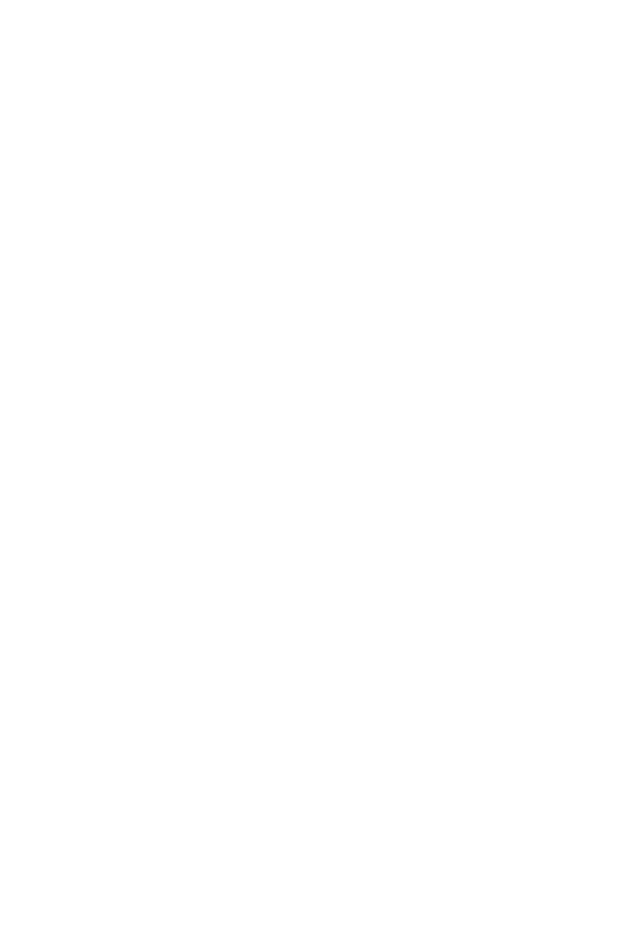
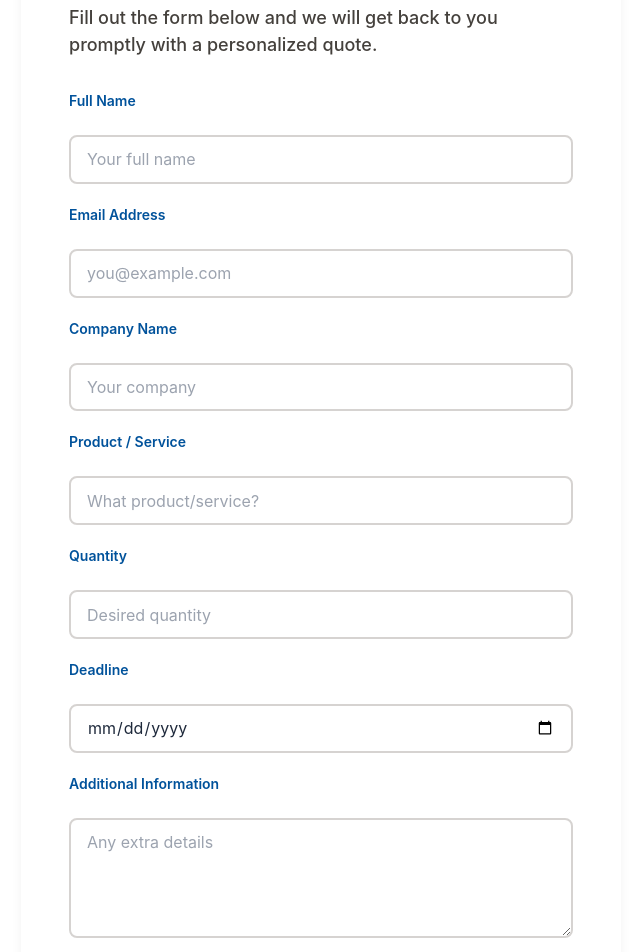
Before and after one commit to Johnaustin82/hilsourcenter, a React (Vite) app: page /submit in a window 1280 px wide. Before the commit this address had no page. Shown: the part 160-1112 px from the top of the page, without its empty margins (319-959 px from the left). Before the commit the page ends 800 px from the top, so only its background shows below. Built offline with nearby package versions, Linux system fonts and the light colour scheme.

Commit message:
adds submit quote page

```diff
--- a/src/App.jsx
+++ b/src/App.jsx
@@ -4,6 +4,7 @@
 import { BrowserRouter as Router, Routes, Route } from 'react-router-dom';
 import Homepage from './components/Homepage/Homepage'
 import LoginSignupPage from './components/Login'
+import RfqSubmissionPage from './components/Homepage/SubmitRfq';
 
 
 function App() {
@@ -15,6 +16,7 @@
         <Routes>
           <Route path='/' element={<Homepage/>}/>
           <Route path='/login' element={<LoginSignupPage/>}/>
+          <Route path="/submit" element={<RfqSubmissionPage />} />
         </Routes>
       </Router>
 
--- a/src/components/Homepage/Homepage.jsx
+++ b/src/components/Homepage/Homepage.jsx
@@ -23,7 +23,11 @@
     navigate("/login");
   }
 
+  // Navigate to RFQ submission page
+  const handleSubmitRFQ = () => {
+    navigate("/submit"); // Adjust the path as necessary
 
+  }
   const rfqData = [
     {
       id: 101,
@@ -267,6 +271,7 @@
                     key={link}
                     href="#"
                     className="bg-blue-900 text-white px-4 py-3 rounded-lg font-semibold text-center hover:bg-blue-800 hover:-translate-y-1 transition-all duration-300 shadow-md"
+                    onClick={link === "Submit RFQ" ? handleSubmitRFQ : null}
                   >
                     {link}
                   </a>
@@ -432,7 +437,7 @@
                     </div>
 
                     {rfq.status === "Open" ? (
-                      <button className="w-full bg-gradient-to-r from-yellow-400 to-yellow-300 text-blue-900 py-3 rounded-lg font-semibold hover:scale-105 transition-transform shadow-lg">
+                      <button  onClick={handleSubmitRFQ} className="w-full bg-gradient-to-r from-yellow-400 to-yellow-300 text-blue-900 py-3 rounded-lg font-semibold hover:scale-105 transition-transform shadow-lg">
                         Submit Quote
                       </button>
                     ) : (
--- /dev/null
+++ b/src/components/Homepage/SubmitRfq.jsx
@@ -0,0 +1,238 @@
+import React, { useState } from "react";
+
+export default function RfqSubmissionPage() {
+  const [formData, setFormData] = useState({
+    fullName: "",
+    email: "",
+    company: "",
+    product: "",
+    quantity: "",
+    deadline: "",
+    additionalInfo: "",
+  });
+
+  const [submitted, setSubmitted] = useState(false);
+
+  function handleChange(e) {
+    const { name, value } = e.target;
+    setFormData((prev) => ({ ...prev, [name]: value }));
+  }
+
+  function handleSubmit(e) {
+    e.preventDefault();
+    // For now just simulate submission
+    setSubmitted(true);
+  }
+
+  return (
+    <div className="rfq-page">
+      <div className="rfq-container">
+        <h1 className="rfq-title">Request a Quote</h1>
+        <p className="rfq-subtitle">
+          Fill out the form below and we will get back to you promptly with a
+          personalized quote.
+        </p>
+        {!submitted ? (
+          <form className="rfq-form" onSubmit={handleSubmit} noValidate>
+            <label htmlFor="fullName">Full Name</label>
+            <input
+              id="fullName"
+              name="fullName"
+              type="text"
+              required
+              placeholder="Your full name"
+              value={formData.fullName}
+              onChange={handleChange}
+            />
+
+            <label htmlFor="email">Email Address</label>
+            <input
+              id="email"
+              name="email"
+              type="email"
+              required
+              placeholder="you@example.com"
+              value={formData.email}
+              onChange={handleChange}
+            />
+
+            <label htmlFor="company">Company Name</label>
+            <input
+              id="company"
+              name="company"
+              type="text"
+              placeholder="Your company"
+              value={formData.company}
+              onChange={handleChange}
+            />
+
+            <label htmlFor="product">Product / Service</label>
+            <input
+              id="product"
+              name="product"
+              type="text"
+              required
+              placeholder="What product/service?"
+              value={formData.product}
+              onChange={handleChange}
+            />
+
+            <label htmlFor="quantity">Quantity</label>
+            <input
+              id="quantity"
+              name="quantity"
+              type="number"
+              min="1"
+              required
+              placeholder="Desired quantity"
+              value={formData.quantity}
+              onChange={handleChange}
+            />
+
+            <label htmlFor="deadline">Deadline</label>
+            <input
+              id="deadline"
+              name="deadline"
+              type="date"
+              required
+              value={formData.deadline}
+              onChange={handleChange}
+            />
+
+            <label htmlFor="additionalInfo">Additional Information</label>
+            <textarea
+              id="additionalInfo"
+              name="additionalInfo"
+              rows="4"
+              placeholder="Any extra details"
+              value={formData.additionalInfo}
+              onChange={handleChange}
+            ></textarea>
+
+            <button type="submit" className="submit-btn">
+              Submit RFQ
+            </button>
+          </form>
+        ) : (
+          <div className="thank-you-msg">
+            <h2>Thank you for your request!</h2>
+            <p>We will review your information and get back to you shortly.</p>
+          </div>
+        )}
+      </div>
+
+      <style>{`
+        .rfq-page {
+          background: #fff;
+          min-height: 100vh;
+          padding: 3rem 1rem;
+          font-family: 'Poppins', -apple-system, BlinkMacSystemFont, 'Segoe UI', Roboto, Oxygen,
+           Ubuntu, Cantarell, 'Open Sans', 'Helvetica Neue', sans-serif;
+          color: #374151; /* gray-700 */
+          display: flex;
+          justify-content: center;
+          align-items: flex-start;
+        }
+        .rfq-container {
+          max-width: 600px;
+          width: 100%;
+          background: white;
+          border-radius: 0.75rem;
+          box-shadow: 0 4px 12px rgb(0 0 0 / 0.05);
+          padding: 2.5rem 3rem;
+          box-sizing: border-box;
+        }
+        .rfq-title {
+          font-size: 3rem;
+          font-weight: 700;
+          margin-bottom: 0.25rem;
+          color: #003366; /* dark navy blue */
+          text-transform: uppercase;
+          letter-spacing: 0.05em;
+        }
+        .rfq-subtitle {
+          font-size: 1.125rem;
+          color: #44403c; /* warm gray */
+          margin-bottom: 2rem;
+          font-weight: 500;
+        }
+        form.rfq-form {
+          display: flex;
+          flex-direction: column;
+          gap: 1.25rem;
+        }
+        label {
+          font-weight: 600;
+          font-size: 0.875rem;
+          color: #00529b; /* blue accent */
+          margin-bottom: 0.25rem;
+          user-select: none;
+        }
+        input,
+        textarea {
+          padding: 0.65rem 1rem;
+          font-size: 1rem;
+          border: 2px solid #d6d3d1;
+          border-radius: 0.5rem;
+          transition: border-color 0.3s ease, box-shadow 0.3s ease;
+          font-family: inherit;
+          color: #1e293b;
+          outline-offset: 2px;
+        }
+        input::placeholder,
+        textarea::placeholder {
+          color: #9ca3af;
+        }
+        input:focus,
+        textarea:focus {
+          border-color: #d4af37; /* gold */
+          box-shadow: 0 0 8px 2px rgba(212, 175, 55, 0.4);
+        }
+        .submit-btn {
+          background: linear-gradient(90deg, #003366, #d4af37);
+          color: white;
+          font-weight: 700;
+          font-size: 1.125rem;
+          padding: 0.85rem 1.75rem;
+          border: none;
+          border-radius: 0.75rem;
+          cursor: pointer;
+          transition: transform 0.3s ease, box-shadow 0.3s ease;
+          margin-top: 1rem;
+          align-self: center;
+          width: 50%;
+          box-shadow: 0 4px 10px #003366a0;
+        }
+        .submit-btn:hover,
+        .submit-btn:focus {
+          transform: scale(1.05);
+          box-shadow: 0 6px 15px #d4af37bb;
+          outline: none;
+        }
+        .thank-you-msg {
+          text-align: center;
+          color: #003366;
+        }
+        .thank-you-msg h2 {
+          font-weight: 700;
+          font-size: 2rem;
+          margin-bottom: 0.5rem;
+        }
+        .thank-you-msg p {
+          font-size: 1.125rem;
+          color: #44403c;
+          font-weight: 500;
+        }
+
+        @media (max-width: 640px) {
+          .rfq-container {
+            padding: 1.5rem 1.5rem;
+          }
+          .submit-btn {
+            width: 100%;
+          }
+        }
+      `}</style>
+    </div>
+  );
+}
```
